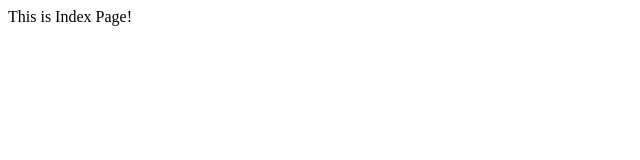
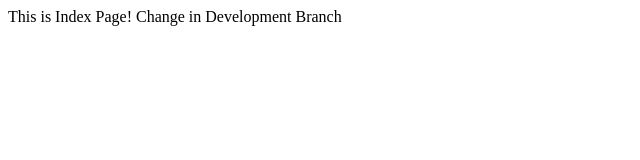
Before and after one commit to IftikharAhmadPir/VSCodeConnection, a plain HTML site: page Index.html in a window 1280 px wide. Shown: the whole page, without its empty margins (0-640 px from the left). Drawn offline with Linux system fonts and the light colour scheme.

Commit message:
First Checkin Development Branch

```diff
--- a/Index.html
+++ b/Index.html
@@ -2,6 +2,6 @@
     <head>
     </head>
     <body>
-        This is Index Page!
+        This is Index Page! Change in Development Branch
     </body>
 </html>
```
